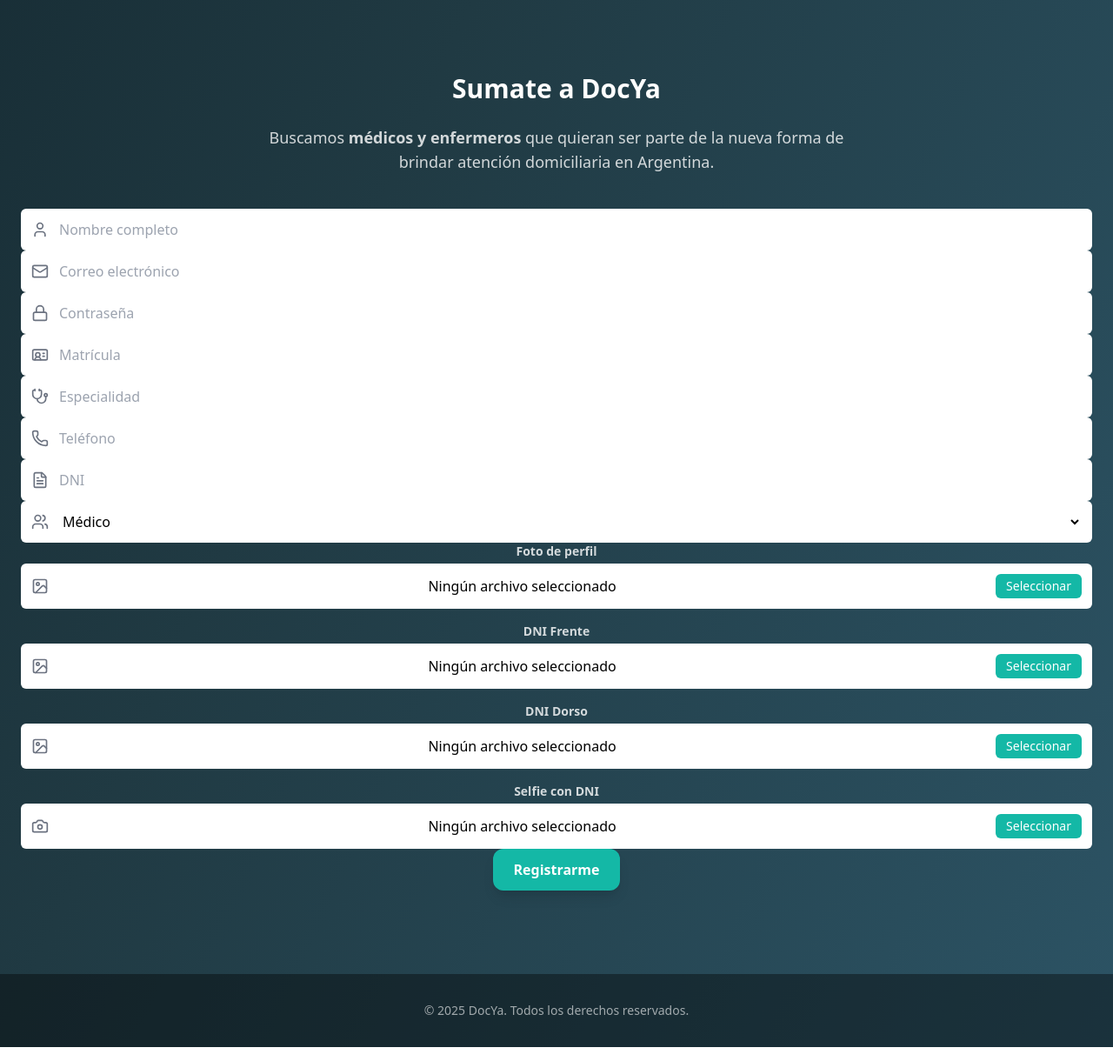
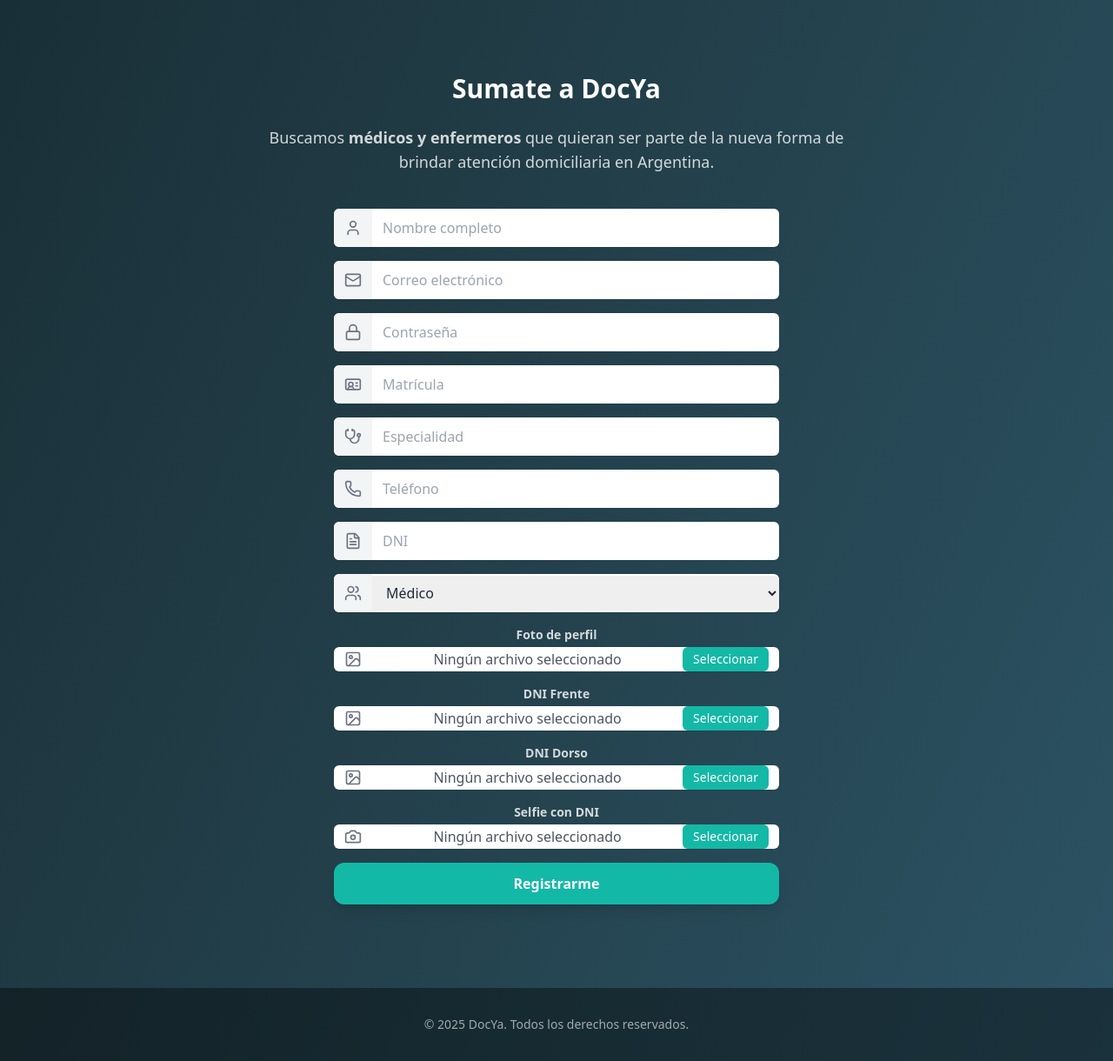
Before and after one commit to NahunMenem/DOCYA-RAILWAY, a FastAPI app: page / in a window 1280 px wide. Shown: the part 1622-2842 px from the top of the page at 87% size. Run offline with FastAPI, Linux system fonts and the light colour scheme; parts of the project's set-up code (start-up, migrations or seed data) failed here and were passed over; some libraries are stand-ins or nearby versions.

Commit message:
Update docya.html

```diff
--- a/templates/docya.html
+++ b/templates/docya.html
@@ -71,25 +71,135 @@
     </p>
     <form id="registro-form"
       action="https://docya-railway-production.up.railway.app/auth/register_medico_form"
-      method="POST" enctype="multipart/form-data">
-      <!-- Campos de texto e iconos -->
-      <div class="flex items-center bg-white rounded-md p-3"><i data-lucide="user" class="w-5 h-5 text-gray-500 mr-3"></i><input type="text" name="full_name" placeholder="Nombre completo" required class="flex-1 bg-transparent outline-none text-black"></div>
-      <div class="flex items-center bg-white rounded-md p-3"><i data-lucide="mail" class="w-5 h-5 text-gray-500 mr-3"></i><input type="email" name="email" placeholder="Correo electrónico" required class="flex-1 bg-transparent outline-none text-black"></div>
-      <div class="flex items-center bg-white rounded-md p-3"><i data-lucide="lock" class="w-5 h-5 text-gray-500 mr-3"></i><input type="password" name="password" placeholder="Contraseña" required class="flex-1 bg-transparent outline-none text-black"></div>
-      <div class="flex items-center bg-white rounded-md p-3"><i data-lucide="id-card" class="w-5 h-5 text-gray-500 mr-3"></i><input type="text" name="matricula" placeholder="Matrícula" required class="flex-1 bg-transparent outline-none text-black"></div>
-      <div class="flex items-center bg-white rounded-md p-3"><i data-lucide="stethoscope" class="w-5 h-5 text-gray-500 mr-3"></i><input type="text" name="especialidad" placeholder="Especialidad" required class="flex-1 bg-transparent outline-none text-black"></div>
-      <div class="flex items-center bg-white rounded-md p-3"><i data-lucide="phone" class="w-5 h-5 text-gray-500 mr-3"></i><input type="text" name="telefono" placeholder="Teléfono" class="flex-1 bg-transparent outline-none text-black"></div>
-      <div class="flex items-center bg-white rounded-md p-3"><i data-lucide="file-text" class="w-5 h-5 text-gray-500 mr-3"></i><input type="text" name="dni" placeholder="DNI" class="flex-1 bg-transparent outline-none text-black"></div>
-      <div class="flex items-center bg-white rounded-md p-3"><i data-lucide="users" class="w-5 h-5 text-gray-500 mr-3"></i><select name="tipo" class="flex-1 bg-transparent outline-none text-black"><option value="medico">Médico</option><option value="enfermero">Enfermero</option></select></div>
-      <!-- Archivos estilizados -->
+      method="POST" enctype="multipart/form-data" class="space-y-4 max-w-lg mx-auto">
+
+      <!-- Nombre completo -->
+      <div class="flex items-center bg-white rounded-md shadow-sm">
+        <div class="p-3 text-gray-500 bg-gray-100 rounded-l-md">
+          <i data-lucide="user" class="w-5 h-5"></i>
+        </div>
+        <input type="text" name="full_name" placeholder="Nombre completo" required
+               class="flex-1 py-2 px-3 text-gray-800 placeholder-gray-400 rounded-r-md focus:outline-none focus:ring-2 focus:ring-[#14B8A6]" />
+      </div>
+
+      <!-- Correo electrónico -->
+      <div class="flex items-center bg-white rounded-md shadow-sm">
+        <div class="p-3 text-gray-500 bg-gray-100 rounded-l-md">
+          <i data-lucide="mail" class="w-5 h-5"></i>
+        </div>
+        <input type="email" name="email" placeholder="Correo electrónico" required
+               class="flex-1 py-2 px-3 text-gray-800 placeholder-gray-400 rounded-r-md focus:outline-none focus:ring-2 focus:ring-[#14B8A6]" />
+      </div>
+
+      <!-- Contraseña -->
+      <div class="flex items-center bg-white rounded-md shadow-sm">
+        <div class="p-3 text-gray-500 bg-gray-100 rounded-l-md">
+          <i data-lucide="lock" class="w-5 h-5"></i>
+        </div>
+        <input type="password" name="password" placeholder="Contraseña" required
+               class="flex-1 py-2 px-3 text-gray-800 placeholder-gray-400 rounded-r-md focus:outline-none focus:ring-2 focus:ring-[#14B8A6]" />
+      </div>
+
+      <!-- Matrícula -->
+      <div class="flex items-center bg-white rounded-md shadow-sm">
+        <div class="p-3 text-gray-500 bg-gray-100 rounded-l-md">
+          <i data-lucide="id-card" class="w-5 h-5"></i>
+        </div>
+        <input type="text" name="matricula" placeholder="Matrícula" required
+               class="flex-1 py-2 px-3 text-gray-800 placeholder-gray-400 rounded-r-md focus:outline-none focus:ring-2 focus:ring-[#14B8A6]" />
+      </div>
+
+      <!-- Especialidad -->
+      <div class="flex items-center bg-white rounded-md shadow-sm">
+        <div class="p-3 text-gray-500 bg-gray-100 rounded-l-md">
+          <i data-lucide="stethoscope" class="w-5 h-5"></i>
+        </div>
+        <input type="text" name="especialidad" placeholder="Especialidad" required
+               class="flex-1 py-2 px-3 text-gray-800 placeholder-gray-400 rounded-r-md focus:outline-none focus:ring-2 focus:ring-[#14B8A6]" />
+      </div>
+
+      <!-- Teléfono -->
+      <div class="flex items-center bg-white rounded-md shadow-sm">
+        <div class="p-3 text-gray-500 bg-gray-100 rounded-l-md">
+          <i data-lucide="phone" class="w-5 h-5"></i>
+        </div>
+        <input type="text" name="telefono" placeholder="Teléfono"
+               class="flex-1 py-2 px-3 text-gray-800 placeholder-gray-400 rounded-r-md focus:outline-none focus:ring-2 focus:ring-[#14B8A6]" />
+      </div>
+
+      <!-- DNI -->
+      <div class="flex items-center bg-white rounded-md shadow-sm">
+        <div class="p-3 text-gray-500 bg-gray-100 rounded-l-md">
+          <i data-lucide="file-text" class="w-5 h-5"></i>
+        </div>
+        <input type="text" name="dni" placeholder="DNI"
+               class="flex-1 py-2 px-3 text-gray-800 placeholder-gray-400 rounded-r-md focus:outline-none focus:ring-2 focus:ring-[#14B8A6]" />
+      </div>
+
+      <!-- Tipo -->
+      <div class="flex items-center bg-white rounded-md shadow-sm">
+        <div class="p-3 text-gray-500 bg-gray-100 rounded-l-md">
+          <i data-lucide="users" class="w-5 h-5"></i>
+        </div>
+        <select name="tipo"
+                class="flex-1 py-2 px-3 text-gray-800 placeholder-gray-400 rounded-r-md focus:outline-none focus:ring-2 focus:ring-[#14B8A6]">
+          <option value="medico">Médico</option>
+          <option value="enfermero">Enfermero</option>
+        </select>
+      </div>
+
+      <!-- Archivos -->
       <div class="space-y-4">
-        <div><label class="block text-sm font-semibold text-white/80 mb-1">Foto de perfil</label><div class="flex items-center bg-white rounded-md p-3 relative"><i data-lucide="image" class="w-5 h-5 text-gray-500 mr-3"></i><span id="file-name-perfil" class="flex-1 text-black">Ningún archivo seleccionado</span><button type="button" class="bg-[#14B8A6] text-white text-sm px-3 py-1 rounded-md ml-3">Seleccionar</button><input type="file" name="foto_perfil" id="file-input-perfil" accept="image/*" class="absolute inset-0 opacity-0 cursor-pointer"></div></div>
-        <div><label class="block text-sm font-semibold text-white/80 mb-1">DNI Frente</label><div class="flex items-center bg-white rounded-md p-3 relative"><i data-lucide="image" class="w-5 h-5 text-gray-500 mr-3"></i><span id="file-name-frente" class="flex-1 text-black">Ningún archivo seleccionado</span><button type="button" class="bg-[#14B8A6] text-white text-sm px-3 py-1 rounded-md ml-3">Seleccionar</button><input type="file" name="foto_dni_frente" id="file-input-frente" accept="image/*" class="absolute inset-0 opacity-0 cursor-pointer"></div></div>
-        <div><label class="block text-sm font-semibold text-white/80 mb-1">DNI Dorso</label><div class="flex items-center bg-white rounded-md p-3 relative"><i data-lucide="image" class="w-5 h-5 text-gray-500 mr-3"></i><span id="file-name-dorso" class="flex-1 text-black">Ningún archivo seleccionado</span><button type="button" class="bg-[#14B8A6] text-white text-sm px-3 py-1 rounded-md ml-3">Seleccionar</button><input type="file" name="foto_dni_dorso" id="file-input-dorso" accept="image/*" class="absolute inset-0 opacity-0 cursor-pointer"></div></div>
-        <div><label class="block text-sm font-semibold text-white/80 mb-1">Selfie con DNI</label><div class="flex items-center bg-white rounded-md p-3 relative"><i data-lucide="camera" class="w-5 h-5 text-gray-500 mr-3"></i><span id="file-name-selfie" class="flex-1 text-black">Ningún archivo seleccionado</span><button type="button" class="bg-[#14B8A6] text-white text-sm px-3 py-1 rounded-md ml-3">Seleccionar</button><input type="file" name="selfie_dni" id="file-input-selfie" accept="image/*" class="absolute inset-0 opacity-0 cursor-pointer"></div></div>
+        <div>
+          <label class="block text-sm font-semibold text-white/80 mb-1">Foto de perfil</label>
+          <div class="flex items-center bg-white rounded-md shadow-sm relative">
+            <i data-lucide="image" class="w-5 h-5 text-gray-500 ml-3 mr-3"></i>
+            <span id="file-name-perfil" class="flex-1 text-gray-600">Ningún archivo seleccionado</span>
+            <button type="button" class="bg-[#14B8A6] text-white text-sm px-3 py-1 rounded-md mr-3">Seleccionar</button>
+            <input type="file" name="foto_perfil" id="file-input-perfil" accept="image/*"
+                   class="absolute inset-0 opacity-0 cursor-pointer" />
+          </div>
+        </div>
+
+        <div>
+          <label class="block text-sm font-semibold text-white/80 mb-1">DNI Frente</label>
+          <div class="flex items-center bg-white rounded-md shadow-sm relative">
+            <i data-lucide="image" class="w-5 h-5 text-gray-500 ml-3 mr-3"></i>
+            <span id="file-name-frente" class="flex-1 text-gray-600">Ningún archivo seleccionado</span>
+            <button type="button" class="bg-[#14B8A6] text-white text-sm px-3 py-1 rounded-md mr-3">Seleccionar</button>
+            <input type="file" name="foto_dni_frente" id="file-input-frente" accept="image/*"
+                   class="absolute inset-0 opacity-0 cursor-pointer" />
+          </div>
+        </div>
+
+        <div>
+          <label class="block text-sm font-semibold text-white/80 mb-1">DNI Dorso</label>
+          <div class="flex items-center bg-white rounded-md shadow-sm relative">
+            <i data-lucide="image" class="w-5 h-5 text-gray-500 ml-3 mr-3"></i>
+            <span id="file-name-dorso" class="flex-1 text-gray-600">Ningún archivo seleccionado</span>
+            <button type="button" class="bg-[#14B8A6] text-white text-sm px-3 py-1 rounded-md mr-3">Seleccionar</button>
+            <input type="file" name="foto_dni_dorso" id="file-input-dorso" accept="image/*"
+                   class="absolute inset-0 opacity-0 cursor-pointer" />
+          </div>
+        </div>
+
+        <div>
+          <label class="block text-sm font-semibold text-white/80 mb-1">Selfie con DNI</label>
+          <div class="flex items-center bg-white rounded-md shadow-sm relative">
+            <i data-lucide="camera" class="w-5 h-5 text-gray-500 ml-3 mr-3"></i>
+            <span id="file-name-selfie" class="flex-1 text-gray-600">Ningún archivo seleccionado</span>
+            <button type="button" class="bg-[#14B8A6] text-white text-sm px-3 py-1 rounded-md mr-3">Seleccionar</button>
+            <input type="file" name="selfie_dni" id="file-input-selfie" accept="image/*"
+                   class="absolute inset-0 opacity-0 cursor-pointer" />
+          </div>
+        </div>
       </div>
+
       <!-- Submit -->
-      <button type="submit" class="bg-[#14B8A6] hover:bg-[#0f9e8c] text-white font-semibold py-3 px-6 rounded-xl shadow-lg transition">Registrarme</button>
+      <button type="submit"
+              class="w-full bg-[#14B8A6] hover:bg-[#0f9e8c] text-white font-semibold py-3 rounded-xl shadow-lg transition">
+        Registrarme
+      </button>
     </form>
   </section>
 
```
